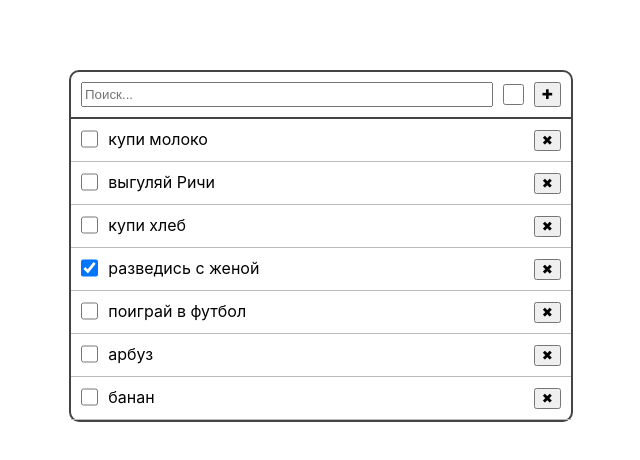
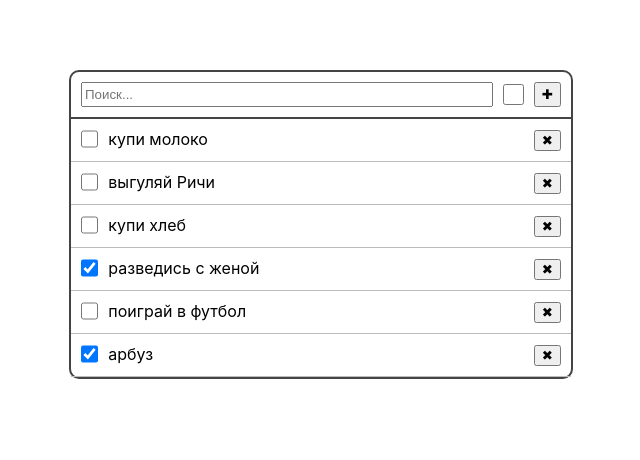
Before and after one commit to vitalyvitmens/todo-list-react, a React (Create React App) app in the folder my-app/: page / in a window 1280 px wide. Shown: the top 460 px of the page, without its empty margins (319-959 px from the left). Built offline with nearby package versions, Linux system fonts and the light colour scheme; data requests are answered from the project's data file.

Commit message:
add data in project on the branch solution-result-school-json-server

```diff
--- a/my-app/src/App.js
+++ b/my-app/src/App.js
@@ -1,10 +1,37 @@
 import { useEffect, useState } from 'react'
 import { Todo, ControlPanel } from './components'
-import { readTodos } from './api'
+import { readTodos, updateTodo, deleteTodo } from './api'
+import { findTodo, removeTodoInTodos, setTodoInTodos } from './utils'
 import styles from './app.module.css'
 
 export const App = () => {
 	const [todos, setTodos] = useState([])
+
+	const onTodoSave = (id) => {
+		const { title } = findTodo(todos, id) || {}
+
+		updateTodo({ id, title }).then(() => {
+			setTodos(setTodoInTodos(todos, { id, isEditing: false }))
+		})
+	}
+
+	const onTodoEdit = (id) => {
+		setTodos(setTodoInTodos(todos, { id, isEditing: true }))
+	}
+
+	const onTodoTitleChange = (id, newTitle) => {
+		setTodos(setTodoInTodos(todos, { id, title: newTitle }))
+	}
+
+	const onTodoCompletedChange = (id, newCompleted) => {
+		updateTodo({ id, completed: newCompleted }).then(() => {
+			setTodos(setTodoInTodos(todos, { id, completed: newCompleted }))
+		})
+	}
+
+	const onTodoRemove = (id) => {
+		deleteTodo(id).then(() => setTodos(removeTodoInTodos(todos, id)))
+	}
 
 	useEffect(() => {
 		readTodos().then((loadedTodos) => setTodos(loadedTodos))
@@ -14,8 +41,21 @@ export const App = () => {
 		<div className={styles.app}>
 			<ControlPanel />
 			<div>
-				{todos.map(({ id, title, completed }) => (
-					<Todo key={id} id={id} title={title} completed={completed} />
+				{todos.map(({ id, title, completed, isEditing = false }) => (
+					<Todo
+						key={id}
+						id={id}
+						title={title}
+						completed={completed}
+						isEditing={isEditing}
+						onEdit={() => onTodoEdit(id)}
+						onTitleChange={(newTitle) => onTodoTitleChange(id, newTitle)}
+						onCompletedChange={(newCompleted) =>
+							onTodoCompletedChange(id, newCompleted)
+						}
+						onSave={() => onTodoSave(id)}
+						onRemove={() => onTodoRemove(id)}
+					/>
 				))}
 			</div>
 		</div>
--- a/my-app/src/components/todo/todo.js
+++ b/my-app/src/components/todo/todo.js
@@ -1,52 +1,40 @@
-import { useState } from 'react'
 import { Button } from '../button/button'
-import { updateTodo, deleteTodo } from '../../api'
 import styles from './todo.module.css'
 
-export const Todo = ({ id, title, completed }) => {
-	const [isEditing, setIsEditing] = useState(false)
-	const [currentTitle, setCurrentTitle] = useState(title)
-	const [newTitle, setNewTitle] = useState(title)
-
-	const onTitleChange = ({ target }) => {
-		setNewTitle(target.value)
-	}
-
-	const onTodoEdit = () => {
-		setIsEditing(true)
-	}
-
-	const onTodoSave = () => {
-		setIsEditing(false)
-		updateTodo({ id, title: newTitle }).then(() => {
-			setCurrentTitle(newTitle)
-		})
-	}
-
-	const onTodoRemove = () => {
-		deleteTodo(id)
-	}
-
+export const Todo = ({
+	title,
+	completed,
+	isEditing,
+	onEdit,
+	onTitleChange,
+	onCompletedChange,
+	onSave,
+	onRemove,
+}) => {
 	return (
 		<div className={styles.todo}>
 			<input
 				className={styles.checkbox}
 				type="checkbox"
 				checked={completed}
-				readOnly
+				onChange={({ target }) => onCompletedChange(target.checked)}
 			/>
 			<div className={styles.title}>
 				{isEditing ? (
-					<input type="text" value={newTitle} onChange={onTitleChange} />
+					<input
+						type="text"
+						value={title}
+						onChange={({ target }) => onTitleChange(target.value)}
+					/>
 				) : (
-					<div onClick={onTodoEdit}>{currentTitle}</div>
+					<div onClick={onEdit}>{title}</div>
 				)}
 			</div>
 			<div>
 				{isEditing ? (
-					<Button onClick={onTodoSave}>✒</Button>
+					<Button onClick={onSave}>✒</Button>
 				) : (
-					<Button onClick={onTodoRemove}>✖</Button>
+					<Button onClick={onRemove}>✖</Button>
 				)}
 			</div>
 		</div>
--- a/my-app/src/db.json
+++ b/my-app/src/db.json
@@ -27,13 +27,8 @@
     },
     {
       "title": "арбуз",
-      "completed": false,
+      "completed": true,
       "id": 6
-    },
-    {
-      "title": "банан",
-      "completed": false,
-      "id": 7
     }
   ]
 }
--- /dev/null
+++ b/my-app/src/utils/find-todo.js
@@ -0,0 +1 @@
+export const findTodo = (todos, todoId) => todos.find(({ id }) => id === todoId)
--- /dev/null
+++ b/my-app/src/utils/index.js
@@ -0,0 +1,3 @@
+export * from './find-todo'
+export * from './set-todo-in-todos'
+export * from './remove-todo-in-todos'
--- /dev/null
+++ b/my-app/src/utils/remove-todo-in-todos.js
@@ -0,0 +1,2 @@
+export const removeTodoInTodos = (todos, todoId) =>
+	todos.filter(({ id }) => id !== todoId)
--- /dev/null
+++ b/my-app/src/utils/set-todo-in-todos.js
@@ -0,0 +1,4 @@
+export const setTodoInTodos = (todos, newTodoData) =>
+	todos.map((todo) =>
+		todo.id === newTodoData.id ? { ...todo, ...newTodoData } : todo
+	)
```
